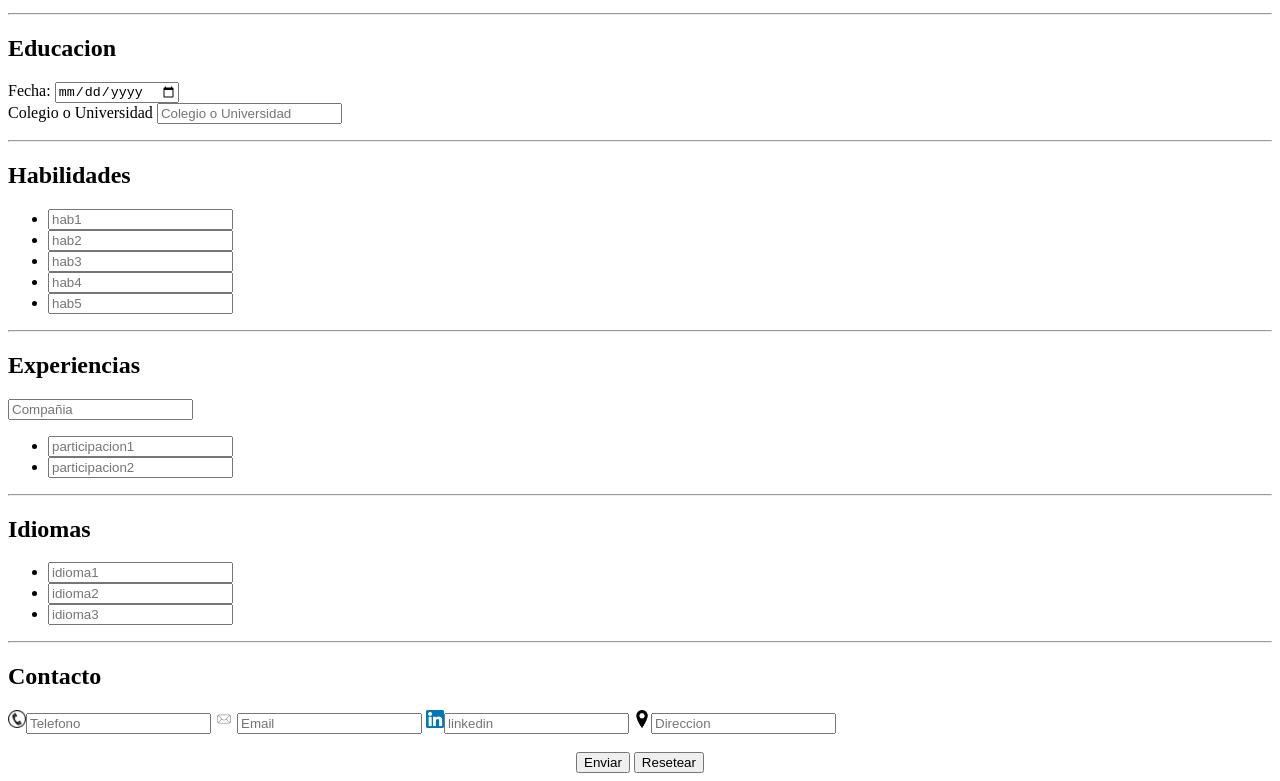
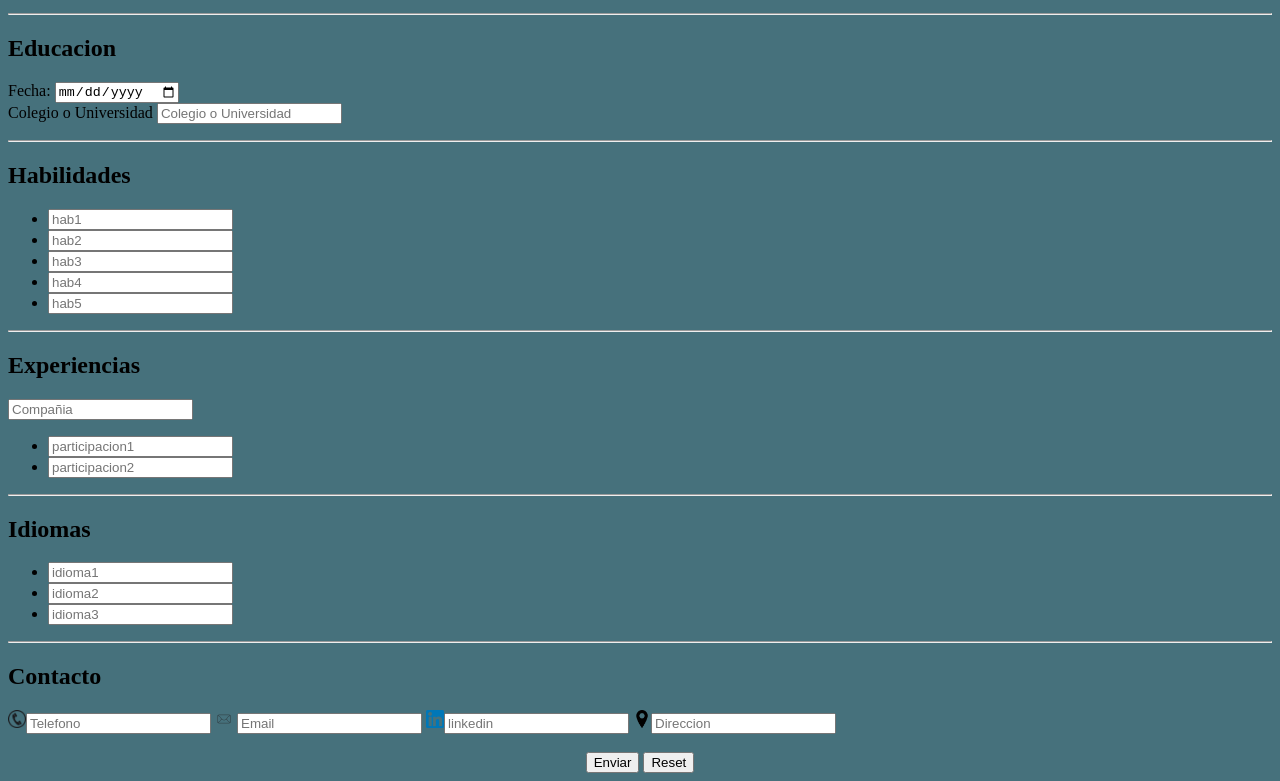
Before and after one commit to TheDavidFW/laboratorio, a plain HTML site: page lab4/CrearCV.html in a window 1280 px wide. Shown: the part 331-1112 px from the top of the page. Drawn offline with Linux system fonts and the light colour scheme.

Commit message:
code update

```diff
--- a/lab4/CrearCV.html
+++ b/lab4/CrearCV.html
@@ -7,7 +7,7 @@
     <title>Crear CV</title>
 </head>
 
-<body>
+<body bgcolor="#46717C">
     <header>
         <center>
             <h1>Curriculum Vitae</h1>
@@ -98,7 +98,7 @@
             <br><br>
             <center>
                 <input type="submit" value="Enviar">
-                <input type="reset" value="Resetear">
+                <input type="reset" value="Reset">
             </center>
         </form>
     </section>
```
